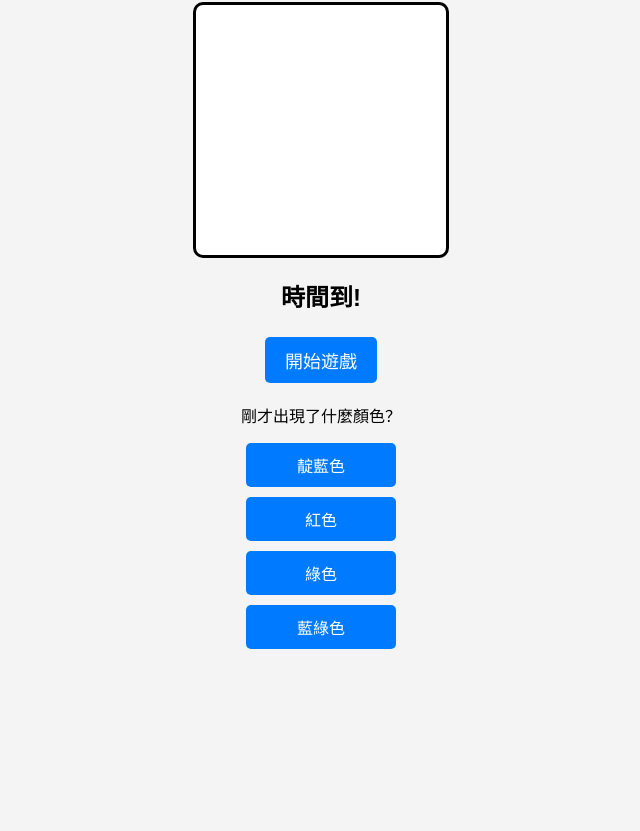
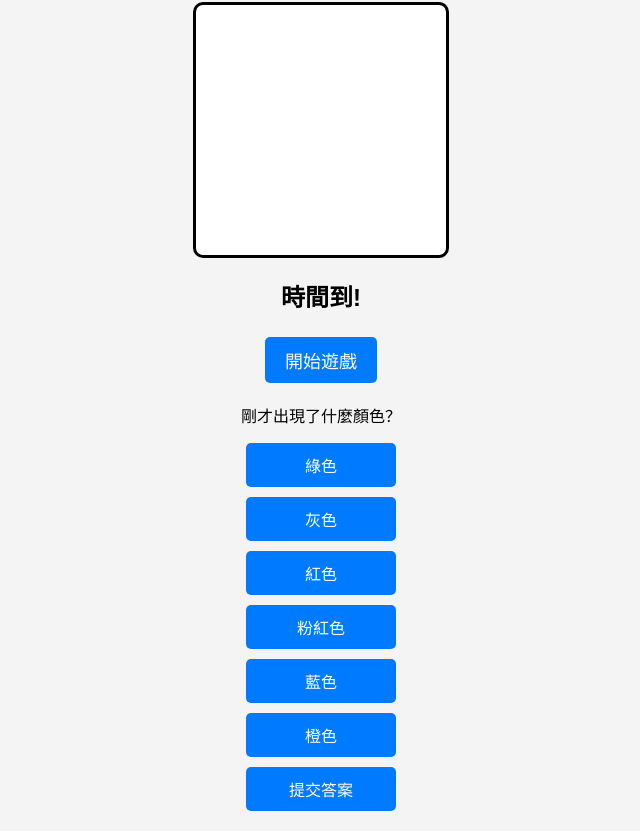
Before and after one commit to Deach93945/deach93945.github.io, a plain HTML site: page index.html in a window 1280 px wide. Both pictures are taken after a click on the button "開始遊戲". Shown: the part 115-946 px from the top of the page, without its empty margins (319-959 px from the left). Before the commit the page ends 800 px from the top, so only its background shows below. Drawn offline with Linux system fonts and the light colour scheme.

Commit message:
Update index.html

```diff
--- a/index.html
+++ b/index.html
@@ -65,6 +65,10 @@
         font-weight: bold;
         margin-top: 10px;
     }
+        .option.selected {
+            background-color: #28a745 !important;
+            color: white;
+        }
 </style>
 </head>
 <body>
@@ -92,22 +96,7 @@
     "pink": "粉紅色",
     "brown": "棕色",
     "gray": "灰色",
-            "cyan": "青色",
-            "lime": "萊姆色",
-            "magenta": "洋紅色",
-            "teal": "藍綠色",
-            "gold": "金色",
-            "navy": "深藍色",
-            "coral": "珊瑚色",
-            "olive": "橄欖色",
-            "maroon": "栗色",
-            "turquoise": "青綠色",
-            "violet": "紫羅蘭色",
-            "beige": "米色",
-            "indigo": "靛藍色",
-            "lavender": "薰衣草色",
-            "peach": "桃色",
-            "skyblue": "天藍色"
+    "cyan": "青色"
 };
         let displayedColors = [];
         let correctAnswer = "";
@@ -157,7 +146,7 @@
 
             let options = [correctAnswer];
             let colorKeys = Object.keys(colors);
-            while (options.length < 4) {
+            while (options.length < 6) {
                 let randomOption = colorKeys[Math.floor(Math.random() * colorKeys.length)];
                 if (!options.includes(randomOption)) {
                     options.push(randomOption);
@@ -169,13 +158,27 @@
                 let btn = document.createElement("button");
                 btn.className = "option";
                 btn.innerText = colors[option];
-                btn.onclick = () => collectAnswer(option);
+                btn.onclick = () => {
+                    btn.classList.toggle("selected");
+                };
                 optionsContainer.appendChild(btn);
             });
+
+            let submit = document.createElement("button");
+            submit.innerText = "提交答案";
+            submit.className = "option";
+            submit.onclick = () => {
+                let selected = Array.from(document.querySelectorAll(".option.selected"))
+    .filter(btn => btn.innerText !== "提交答案")
+    .map(btn => Object.keys(colors).find(key => colors[key] === btn.innerText));
+                collectAnswer(selected);
+            };
+            optionsContainer.appendChild(submit);
         }
 
-        function collectAnswer(selectedColor) {
-            document.getElementById("userAnswer").innerText = "你選擇了: " + colors[selectedColor];
+        function collectAnswer(selectedColors) {
+    let userAnswerText = selectedColors.map(color => colors[color]).join("、");
+    document.getElementById("userAnswer").innerText = "你選擇了: " + userAnswerText;
 }
     </script>
 </body>
```
Lines whose indentation alone changed are shown as unchanged.
